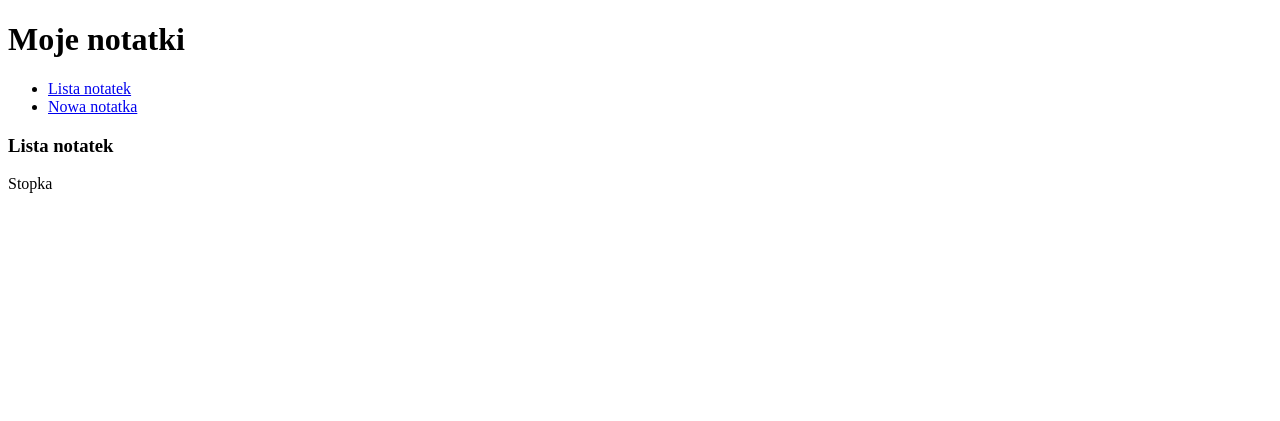
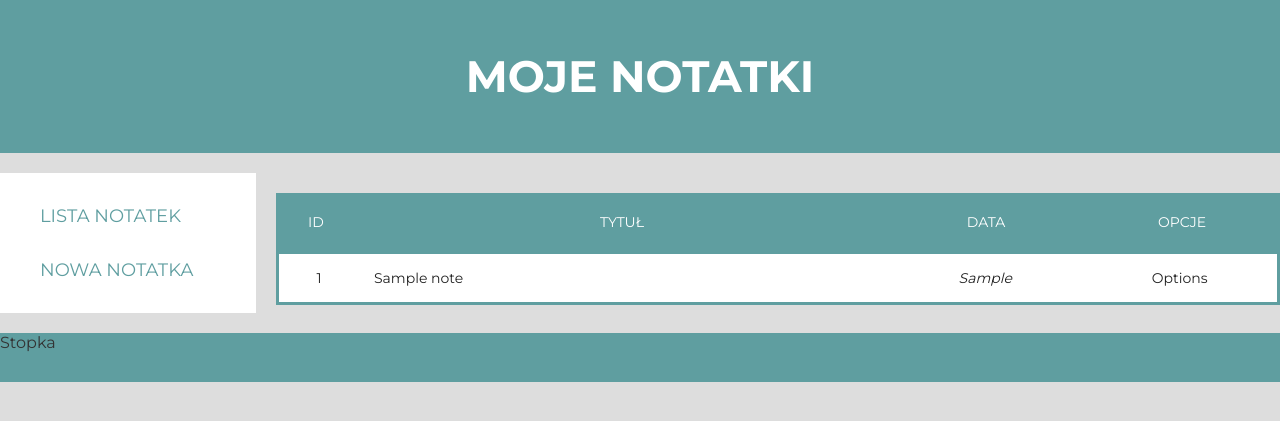
Before and after one commit to kurzy115/php-zajecia, a PHP site: page / in a window 1280 px wide. Shown: the top 421 px of the page. Run offline with PHP 8.4, Linux system fonts and the light colour scheme; tables that the repository leaves empty or names only in its code hold one stand-in row (values such as "Sample post"); lists and menus that the app fills with data are empty.

Commit message:
Add notes listing

```diff
--- a/src/Controller.php
+++ b/src/Controller.php
@@ -56,7 +56,10 @@ class Controller
         default:
         $page = 'list';
            $data = $this->getRequestGet();
-           $viewParams['before'] = $data['before'] ?? null;
+           $viewParams = [
+            'notes' => $this->database->getNotes(),
+            'before' => $data['before'] ?? null
+           ];
             break;
         }
 
--- a/src/Database.php
+++ b/src/Database.php
@@ -37,6 +37,21 @@ class Database
 
        }
 
+       public function getNotes(): array
+       {
+        try {
+            $notes = [];
+            $query = "SELECT id,title,created FROM notes";
+            $result = $this->conn->query($query, PDO::FETCH_ASSOC);
+            foreach ($result as $row) {
+                $notes[]= $row;
+            }
+            return $notes;
+        } catch (Throwable $e) {
+            throw new StorageException('Nie udało się pobrać danych o notatkach', 400, $e);
+        }
+       }
+
        private function validateConfig(array $config): void
        {
         if (empty($config['database']) || empty($config['user']) || empty($config['host'])) {
--- a/templates/layout.php
+++ b/templates/layout.php
@@ -6,6 +6,7 @@
     <meta http-equiv="X-UA-Compatible" content="IE=edge">
     <meta name="viewport" content="width=device-width, initial-scale=1.0">
     <title>Document</title>
+    <link rel="stylesheet" href="/public/style.css">
 </head>
 <body>
     <header>
--- a/templates/pages/list.php
+++ b/templates/pages/list.php
@@ -1,4 +1,5 @@
 <div>
+    <section>
     <div class="message">
         <?php
         if (!empty($params['before'])) {
@@ -11,8 +12,31 @@
         }
         ?>
         </div>
-        <b><?php
-        echo $params['resultList'] ?? ""; ?>
-        </b>
-        <h3>Lista notatek</h3>
+        <div class="tbl-header">
+            <table cellpadding="0" cellspacing="0" border="0">
+                <thead>
+                    <tr>
+                        <th>ID</th>
+                        <th>Tytuł</th>
+                        <th>Data</th>
+                        <th>Opcje</th>
+    </tr>
+    </thead>
+    </table>
     </div>
+    <div class="tbl-content">
+    <table cellpadding="0" cellspacing="0" border="0">
+        <tbody>
+            <?php foreach ($params['notes'] as $note) : ?>
+                <tr>
+                    <td><?php echo $note['id'] ?></td>
+                    <td><?php echo $note['title'] ?></td>
+                    <td><?php echo $note['created'] ?></td>
+                    <td>Options</td>
+            </tr>
+            <?php endforeach; ?>
+            </tbody>
+            </table>
+            </div>
+            </section>
+            </div>
```
